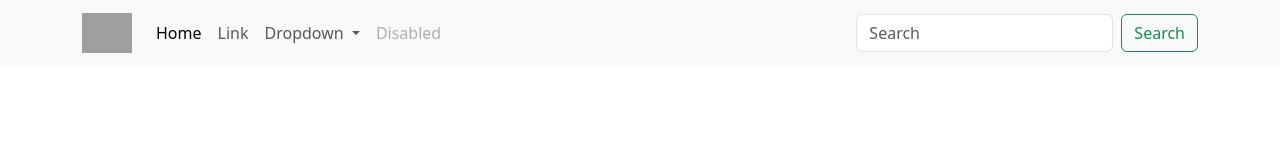
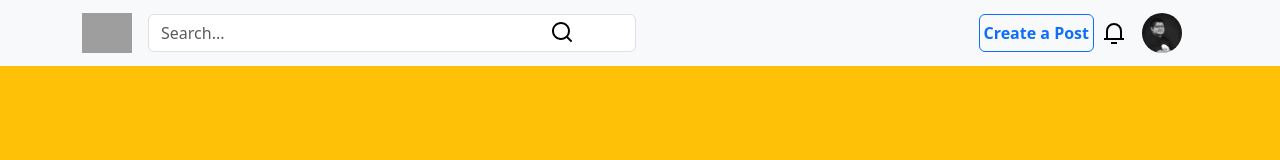
Before and after one commit to Carl-code/devto-clone, a plain HTML site: page index.html in a window 1280 px wide. Drawn offline with nearby package versions, Linux system fonts and the light colour scheme; grey boxes are pictures that could not be loaded.

Commit message:
Feat: Navbar done mobile and desktop

```diff
--- a/css/style.scss
+++ b/css/style.scss
@@ -1,3 +1,31 @@
-.size {
-    height: 180px;
+
+input {
+    position: relative;
 }
+
+.p-absolute {
+    position: absolute;
+    content: '';
+    left: 470px;
+    top: 20px;
+}
+
+.strong {
+    font-weight: 600 !important;
+}
+
+@media screen and (min-width: 768px) {
+    .p-absolute {
+        position: absolute;
+        content: '';
+        left: 460px;
+        top: 20px;
+    }
+}
+
+@media screen and (min-width: 992px) {
+    .p-absolute {
+        left: 550px;
+        top: 20px;
+    }
+}
--- a/index.html
+++ b/index.html
@@ -3,9 +3,13 @@
   <head>
     <meta charset="UTF-8" />
     <meta name="viewport" content="width=device-width, initial-scale=1.0" />
-    <title>Medium Clone</title>
+    <title>DEV.to Clone</title>
     <link rel="stylesheet" href="css/style.css" />
-    <link data-rh="true" rel="icon" href="https://miro.medium.com/v2/1*m-R_BkNf1Qjr1YbyOIJY2w.png">
+    <link
+      data-rh="true"
+      rel="icon"
+      href="https://miro.medium.com/v2/1*m-R_BkNf1Qjr1YbyOIJY2w.png"
+    />
     <link
       href="https://cdn.jsdelivr.net/npm/bootstrap@5.3.2/dist/css/bootstrap.min.css"
       rel="stylesheet"
@@ -13,40 +17,47 @@
       crossorigin="anonymous"
     />
   </head>
-  <body>
-    <nav class="navbar navbar-expand-lg bg-body-tertiary">
+  <body class="bg-warning">
+    <nav class="bg-body-tertiary navbar navbar-expand-md navbar-expand-lg">
       <div class="container">
-        <a class="navbar-brand" href="#"><img style="width: 50px; height: 40px;" src="https://dev-to-uploads.s3.amazonaws.com/uploads/logos/resized_logo_UQww2soKuUsjaOGNB38o.png" alt=""></a>
-        <button class="navbar-toggler" type="button" data-bs-toggle="collapse" data-bs-target="#navbarSupportedContent" aria-controls="navbarSupportedContent" aria-expanded="false" aria-label="Toggle navigation">
-          <span class="navbar-toggler-icon"></span>
+        <div class="btn__container d-flex">
+          <button
+            class="navbar-toggler me-3"
+            type="button"
+            data-bs-toggle="collapse"
+            data-bs-target="#navbarSupportedContent"
+            aria-controls="navbarSupportedContent"
+            aria-expanded="false"
+            aria-label="Toggle navigation"
+          >
+            <span class="navbar-toggler-icon"></span>
+          </button>
+          <a class="navbar-brand order-md-2" href="#"
+            ><img
+              style="width: 50px; height: 40px"
+              src="https://dev-to-uploads.s3.amazonaws.com/uploads/logos/resized_logo_UQww2soKuUsjaOGNB38o.png"
+              alt=""
+          /></a>
+        </div>
+        <div class="collapse navbar-collapse" id="navbarSupportedContent">
+          <form class="d-flex" role="search">
+            <input
+              size="45"
+              class="form-control me-2"
+              type="search"
+              placeholder="Search..."
+              aria-label="Search"
+            />
+            <img src="img/lupa.svg" class="me-3 p-absolute" alt="">
+          </form>
+        </div>
+        <button class="ms-3 d-none d-md-block btn btn-outline-primary px-4 me-2 px-md-1 strong" type="submit">
+          Create a Post
         </button>
-        <div class="collapse navbar-collapse" id="navbarSupportedContent">
-          <ul class="navbar-nav me-auto mb-2 mb-lg-0">
-            <li class="nav-item">
-              <a class="nav-link active" aria-current="page" href="#">Home</a>
-            </li>
-            <li class="nav-item">
-              <a class="nav-link" href="#">Link</a>
-            </li>
-            <li class="nav-item dropdown">
-              <a class="nav-link dropdown-toggle" href="#" role="button" data-bs-toggle="dropdown" aria-expanded="false">
-                Dropdown
-              </a>
-              <ul class="dropdown-menu">
-                <li><a class="dropdown-item" href="#">Action</a></li>
-                <li><a class="dropdown-item" href="#">Another action</a></li>
-                <li><hr class="dropdown-divider"></li>
-                <li><a class="dropdown-item" href="#">Something else here</a></li>
-              </ul>
-            </li>
-            <li class="nav-item">
-              <a class="nav-link disabled" aria-disabled="true">Disabled</a>
-            </li>
-          </ul>
-          <form class="d-flex" role="search">
-            <input class="form-control me-2" type="search" placeholder="Search" aria-label="Search">
-            <button class="btn btn-outline-success" type="submit">Search</button>
-          </form>
+        <div class="images-container d-flex">
+          <img src="img/lupa.svg" class="me-3 d-md-none" alt="">
+          <img src="img/campana.svg" class="me-3" alt="">
+          <img src="img/icon-people.jpg" class="rounded-circle me-3" style="width: 40px; height: 40px;" alt="">
         </div>
       </div>
     </nav>
```
Also changed, not shown: css/style.css, img/campana.svg (added), img/icon-people.jpg (added), img/lupa.svg (added), 1 other file.
